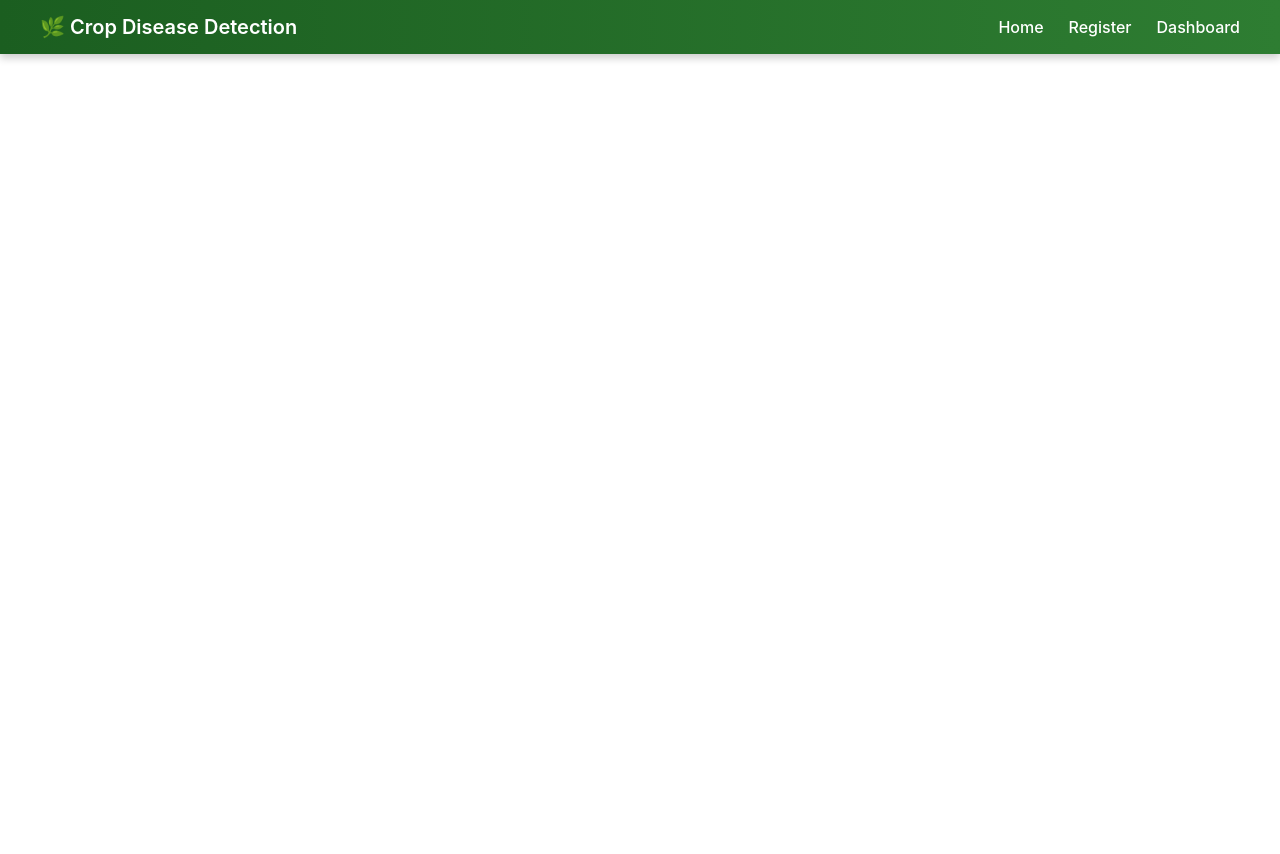
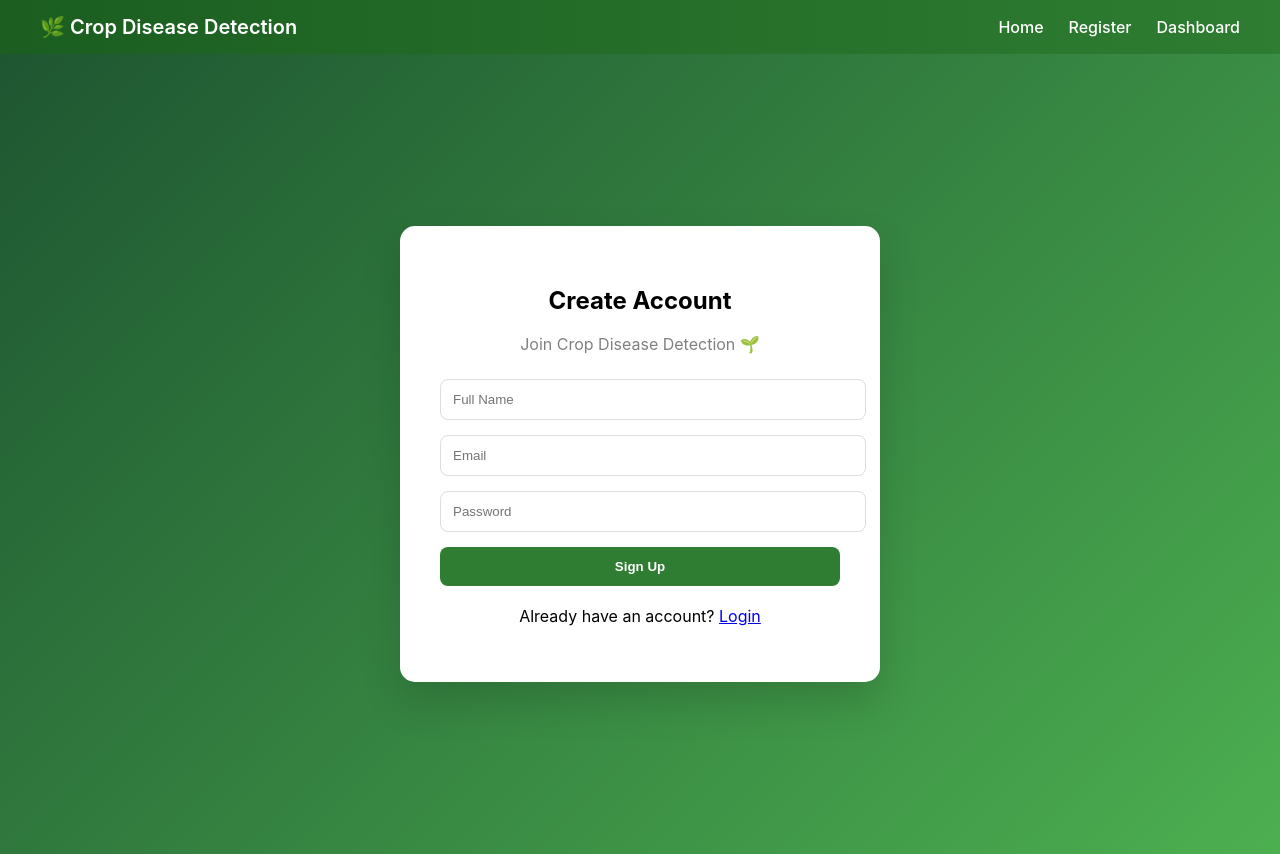
Before and after one commit to kammeows/crop_disease_capstone_project, a React (Create React App) app in the folder client/: page /register in a window 1280 px wide. Before the commit the page ends 800 px from the top, so only its background shows below. Built offline with nearby package versions, Linux system fonts and the light colour scheme.

Commit message:
login logic fixed

```diff
--- a/client/src/App.js
+++ b/client/src/App.js
@@ -3,20 +3,34 @@ import Navbar from "./components/Navbar";
 import Login from "./pages/Login";
 import Signup from "./pages/Signup";
 import Dashboard from "./pages/Dashboard";
+import OAuthSuccess from "./pages/OAuthSuccess";
+import PrivateRoute from "./components/PrivateRoute";
 
 function App() {
   return (
     <Router>
       <Navbar />
       <Routes>
+
         {/* Login Page */}
         <Route path="/" element={<Login />} />
 
         {/* Signup Page */}
-        <Route path="/signup" element={<Signup />} />
+        <Route path="/register" element={<Signup />} />
+
+        {/* OAuth Success */}
+        <Route path="/oauth-success" element={<OAuthSuccess />} />
 
         {/* Protected Dashboard */}
-        <Route path="/dashboard" element={<Dashboard />} />
+        <Route
+          path="/dashboard"
+          element={
+            <PrivateRoute>
+              <Dashboard />
+            </PrivateRoute>
+          }
+        />
+
       </Routes>
     </Router>
   );
--- /dev/null
+++ b/client/src/components/PrivateRoute.js
@@ -0,0 +1,9 @@
+import { Navigate } from "react-router-dom";
+
+function PrivateRoute({ children }) {
+  const token = localStorage.getItem("token");
+
+  return token ? children : <Navigate to="/login" />;
+}
+
+export default PrivateRoute;
--- a/client/src/pages/Login.css
+++ b/client/src/pages/Login.css
@@ -9,14 +9,10 @@
 .login-card {
   background: white;
   padding: 40px;
-  width: 380px;
+  width: 400px;
   border-radius: 15px;
   box-shadow: 0 20px 40px rgba(0, 0, 0, 0.15);
   text-align: center;
-}
-
-.login-card h2 {
-  margin-bottom: 5px;
 }
 
 .subtitle {
@@ -52,25 +48,6 @@
   background: #1b5e20;
 }
 
-.divider {
-  margin: 20px 0;
-  color: gray;
-}
-
-.google-btn {
-  width: 100%;
-  padding: 12px;
-  background: #db4437;
-  color: white;
-  border: none;
-  border-radius: 8px;
-  cursor: pointer;
-}
-
-.google-btn:hover {
-  background: #c1351d;
-}
-
 .signup-text {
   margin-top: 20px;
 }
--- /dev/null
+++ b/client/src/pages/OAuthSuccess.js
@@ -0,0 +1,25 @@
+import { useEffect } from "react";
+import { useNavigate, useLocation } from "react-router-dom";
+
+function OAuthSuccess() {
+  const navigate = useNavigate();
+  const location = useLocation();
+
+  useEffect(() => {
+    const params = new URLSearchParams(location.search);
+    const token = params.get("token");
+
+    if (token) {
+      localStorage.setItem("token", token);
+      navigate("/dashboard");
+    } else {
+      navigate("/login");
+    }
+  }, []);
+
+  return <h2 style={{ textAlign: "center", marginTop: "100px" }}>
+    Logging you in...
+  </h2>;
+}
+
+export default OAuthSuccess;
--- a/client/src/pages/Signup.js
+++ b/client/src/pages/Signup.js
@@ -1,12 +1,12 @@
 import { useState } from "react";
 import axios from "axios";
-import { useNavigate } from "react-router-dom";
+import { useNavigate, Link } from "react-router-dom";
+import "./Login.css"; // reuse same styling
 
 function Signup() {
   const [name, setName] = useState("");
   const [email, setEmail] = useState("");
   const [password, setPassword] = useState("");
-
   const navigate = useNavigate();
 
   const handleSignup = async (e) => {
@@ -19,28 +19,50 @@ function Signup() {
         password,
       });
 
-      alert("Signup successful");
+      alert("Signup successful!");
       navigate("/");
-    } catch {
-      alert("Signup failed");
+    } catch (error) {
+      alert(error.response?.data?.msg || "Signup failed");
     }
   };
 
   return (
-    <div>
-      <h2>Signup</h2>
+    <div className="login-container">
+      <div className="login-card">
+        <h2>Create Account</h2>
+        <p className="subtitle">Join Crop Disease Detection 🌱</p>
 
         <form onSubmit={handleSignup}>
-        <input placeholder="Name" onChange={(e) => setName(e.target.value)} />
-        <input placeholder="Email" onChange={(e) => setEmail(e.target.value)} />
+          <input
+            type="text"
+            placeholder="Full Name"
+            onChange={(e) => setName(e.target.value)}
+            required
+          />
+
+          <input
+            type="email"
+            placeholder="Email"
+            onChange={(e) => setEmail(e.target.value)}
+            required
+          />
+
           <input
             type="password"
             placeholder="Password"
             onChange={(e) => setPassword(e.target.value)}
+            required
           />
 
-        <button type="submit">Signup</button>
+          <button type="submit" className="primary-btn">
+            Sign Up
+          </button>
         </form>
+
+        <p className="signup-text">
+          Already have an account? <Link to="/">Login</Link>
+        </p>
+      </div>
     </div>
   );
 }
```
Also changed, not shown: 2 other files (tests, documents, lock files or other folders). Lines whose indentation alone changed are shown as unchanged.
